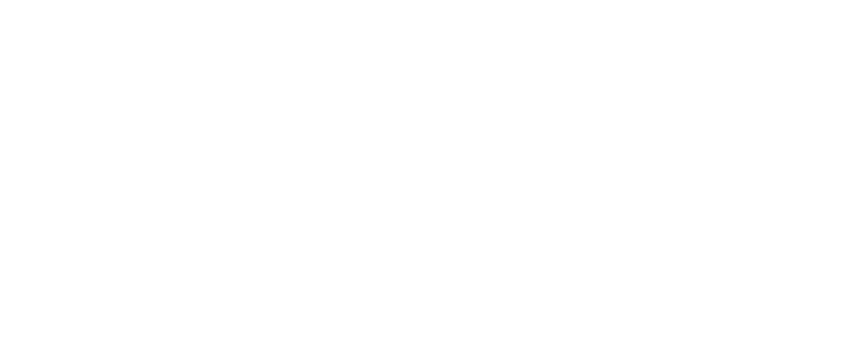
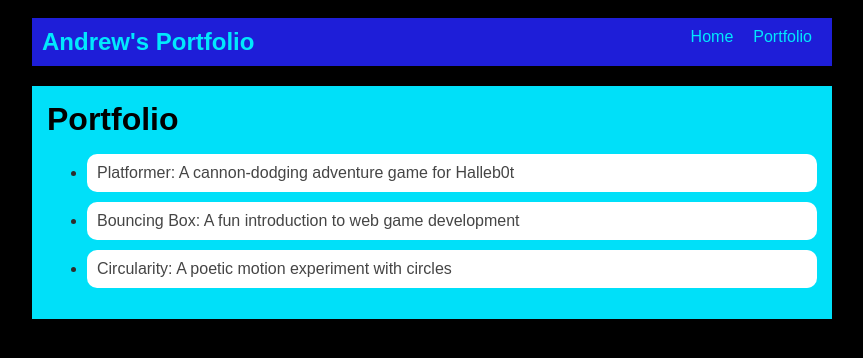
Before and after one commit to AndrewO1234/AndrewO1234.github.io, a plain HTML site: page portfolio.html in a window 1280 px wide. Shown: the whole page, without its empty margins (208-1071 px from the left). Drawn offline with Linux system fonts and the light colour scheme.

Commit message:
add portfolio page to website

```diff
--- a/portfolio.html
+++ b/portfolio.html
@@ -0,0 +1,40 @@
+<!DOCTYPE html>
+<html>
+    <head>
+        <title>Andrew's Portfolio</title>
+        <link rel="stylesheet" href="style.css"/>
+    </head>
+
+    <body>
+        <div id="all-contents">
+            <nav>
+                <h1>Andrew's Portfolio</h1>
+                <ul id="nav-ul">
+                    <li class="nav-li">
+                        <a href="index.html">Home</a>
+                    </li>
+                    <li class="nav-li">
+                        <a href="portfolio.html">Portfolio</a>
+                    </li>
+                </ul>
+            </nav>
+
+            <main>
+                <div class="content">
+                    <h1>Portfolio</h1>
+                    <ul id="portfolio">
+                        <li>
+                            <a href="fsd-projects/platformer/">Platformer: A cannon-dodging adventure game for Halleb0t</a>
+                        </li>
+                        <li>
+                            <a href="fsd-projects/bouncing-box/">Bouncing Box: A fun introduction to web game development</a>
+                        </li>
+                        <li>
+                            <a href="fsd-projects/circularity/">Circularity: A poetic motion experiment with circles</a>
+                        </li>
+                    </ul>
+                </div>
+            </main>
+        </div>
+    </body>
+</html>
--- a/style.css
+++ b/style.css
@@ -1,3 +1,4 @@
+/* Main website styles */
 body {
     background: rgb(0, 0, 0);
     color: rgb(45,45,45);
@@ -73,3 +74,24 @@ main{
 h2, h3{
     margin: 0px;
 }
+
+/* Portfolio styles */
+.content h1{
+    color: black;
+}
+
+#portfolio li{
+    background: #fff;
+    padding: 10px;
+    border-radius: 10px;
+    margin-bottom: 10px;
+}
+
+#portfolio li:hover{
+    background: #eee;
+}
+
+#portfolio a{
+    text-decoration: none;
+    color: #454545
+}
```
